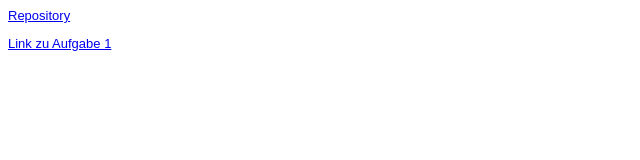
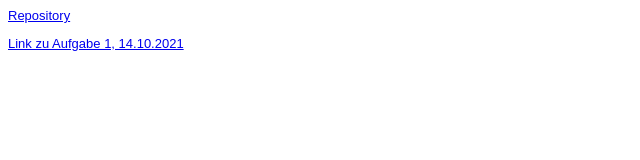
Before and after one commit to LizHengsteler/EIA2, a plain HTML site: page Steckbrief/steckbrief.htm in a window 1280 px wide. Shown: the full height of the page, 0-640 px from the left. Drawn offline with Linux system fonts and the light colour scheme.

Commit message:
Datum hinzugefügt

```diff
--- a/Steckbrief/steckbrief.htm
+++ b/Steckbrief/steckbrief.htm
@@ -13,7 +13,7 @@ body {
 </head>
 <body>
 	<a href="https://github.com/LizHengsteler/EIA2" target="_blank">Repository</a>
-	<p><a href="../Aufgaben/L01/RandomPoem.html" target="_blank">Link zu Aufgabe 1</a></p>
+	<p><a href="../Aufgaben/L01/RandomPoem.html" target="_blank">Link zu Aufgabe 1, 14.10.2021</a></p>
 	<!-- Hier die Links zu den gelösten Aufgaben einstellen, aktuelle oben, alte stehen lassen! Format: Aufgabenbezeichnung, Datum -->
 </body>
 </html>
```
